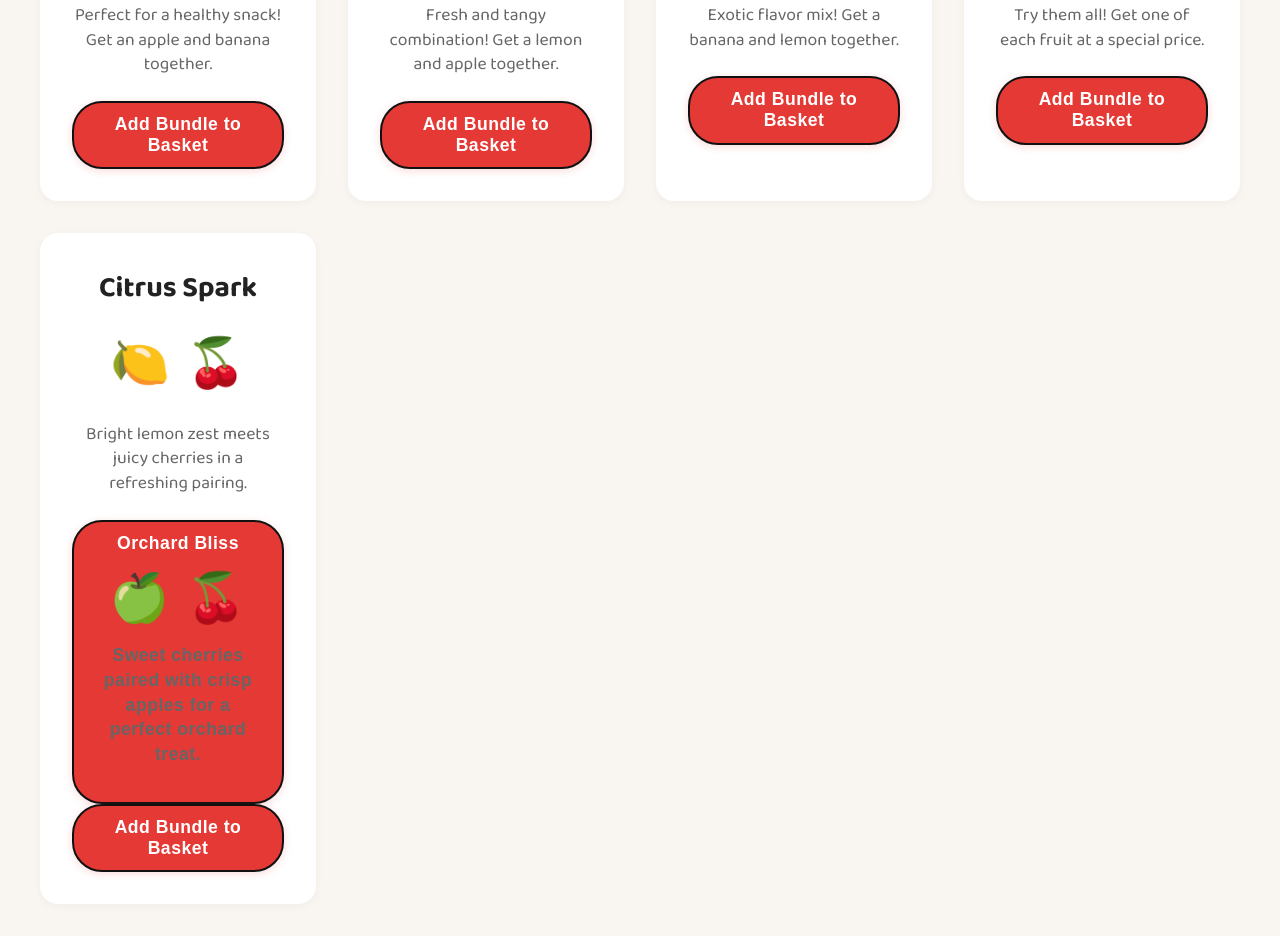
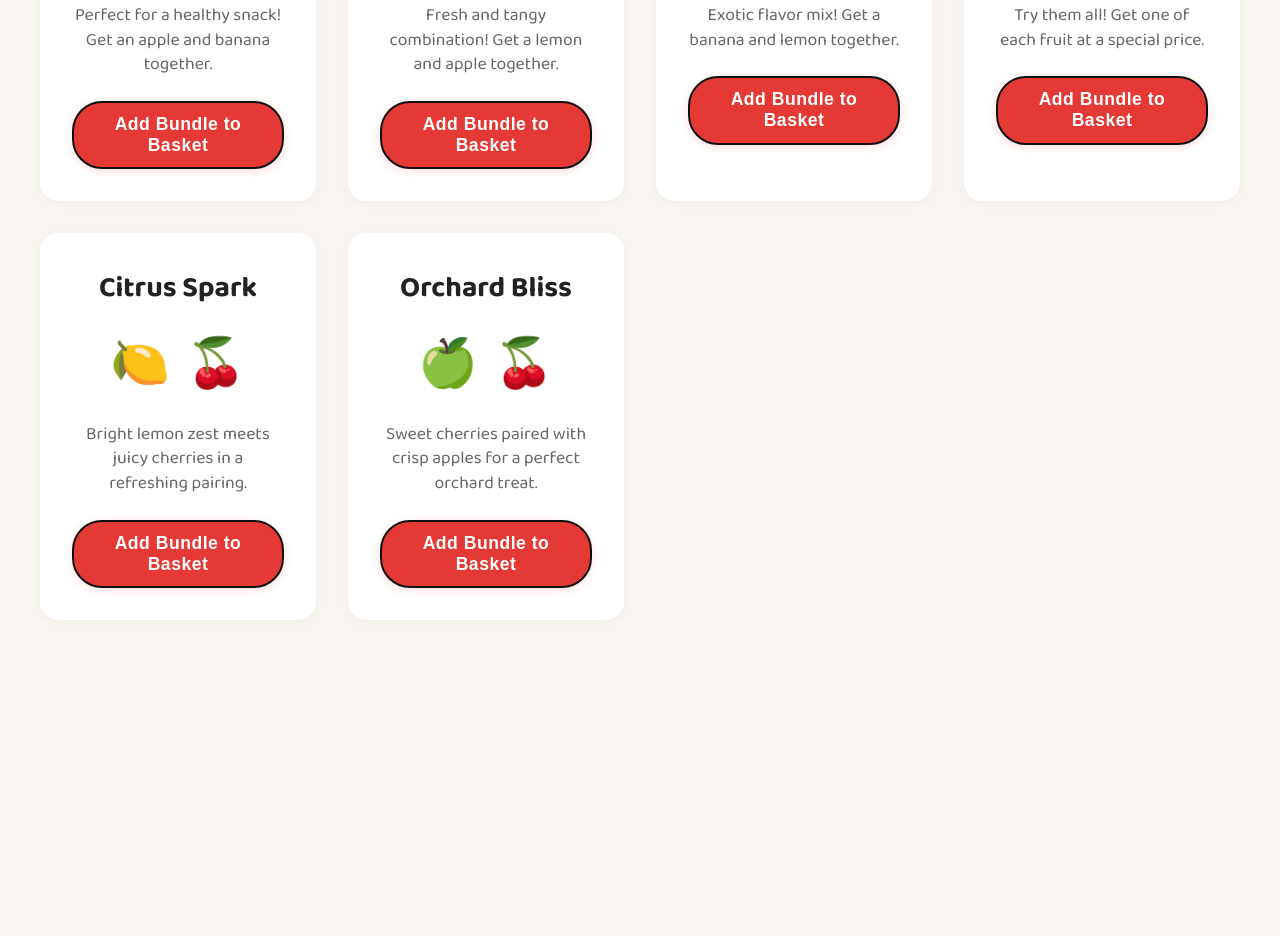
Before and after one commit to martinbankert/vibe-coding-demo, a plain HTML site: page bundles.html in a window 1280 px wide. Shown: the part 762-1698 px from the top of the page. After the commit the page ends 1414 px from the top, so only its background shows below. Drawn offline with Linux system fonts and the light colour scheme.

Commit message:
fix: separate citrus spark and orchard bliss buttons (#9)

```diff
--- a/bundles.html
+++ b/bundles.html
@@ -120,6 +120,12 @@
             onclick="addBundle('citrus_spark')"
             class="cart-action-btn"
             aria-label="Add Citrus Spark bundle to basket"
+          >
+            Add Bundle to Basket
+          </button>
+        </div>
+
+        <div class="bundle-card">
           <h2>Orchard Bliss</h2>
           <div class="bundle-emojis">
             <span role="img" aria-label="Apple">🍏</span>
--- a/shop.js
+++ b/shop.js
@@ -30,7 +30,7 @@ const BUNDLES = {
     name: "Orchard Bliss",
     products: ["apple", "cherry"],
     emoji: "🍏🍒"
-  }
+  },
   citrus_spark: {
     name: "Citrus Spark",
     products: ["lemon", "cherry"],
```
